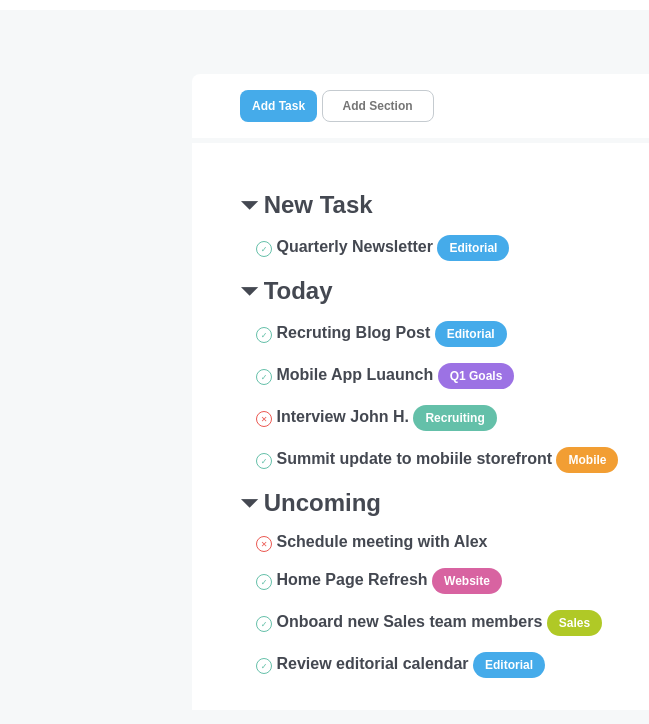
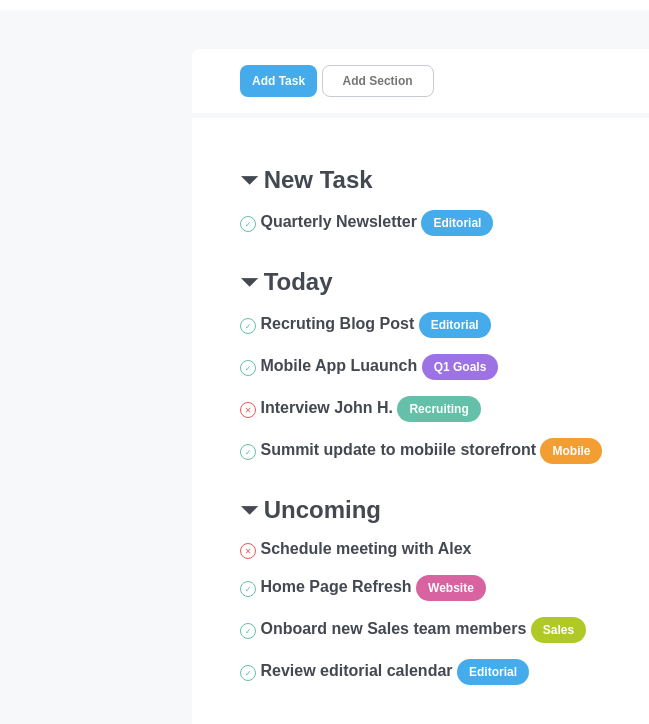
Before and after one commit to RodrigoFantechi/html-css-toboolist, a plain HTML site: page index.html in a window 1280 px wide. Shown: the part 104-828 px from the top of the page, without its empty margins (0-649 px from the left). Drawn offline with Linux system fonts and the light colour scheme.

Commit message:
finish exercise

```diff
--- a/assets/css/style.css
+++ b/assets/css/style.css
@@ -67,7 +67,7 @@ Main
 */
 
 main {
-    margin: 5% auto;
+    margin: 3% auto;
     width: 70%;
     color: var(--clr-light-dark);
 }
@@ -83,7 +83,8 @@ main {
 
 #main_section {
     padding: 3rem 3rem 1rem 3rem;
-
+    border-bottom-left-radius: var(--radius);
+    border-bottom-right-radius: var(--radius);
     background-color: var(--clr-white);
 }
 
@@ -159,5 +160,8 @@ h2 {
     background-color: var(--clr-pink);
 }
 .info_section{
-    margin: 1rem;
+    margin-bottom: 1rem;
 }
+.sub_section{
+    margin-bottom: 2rem;
+}
```
Also changed, not shown: index.html (+2 -8 lines).
